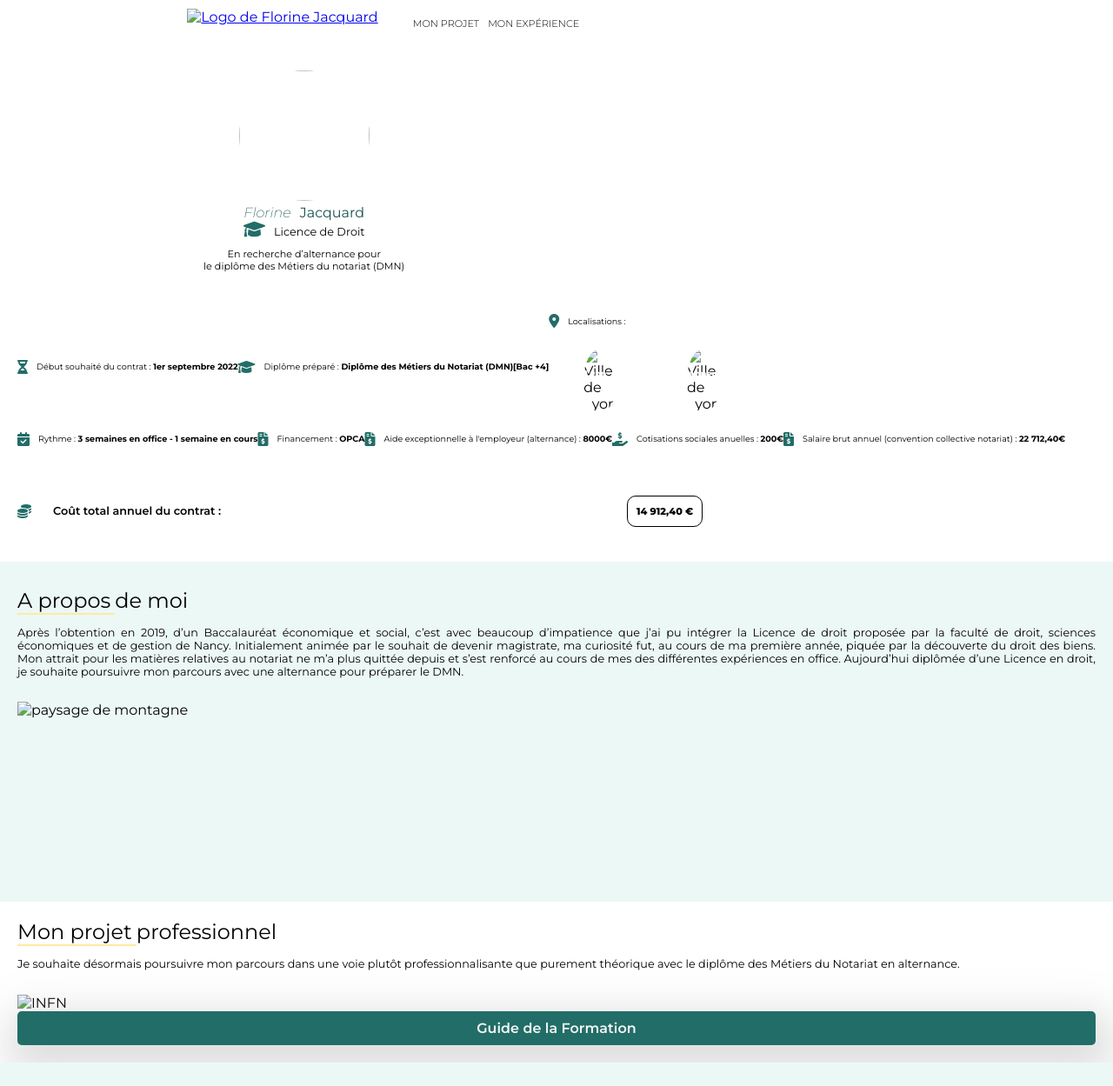
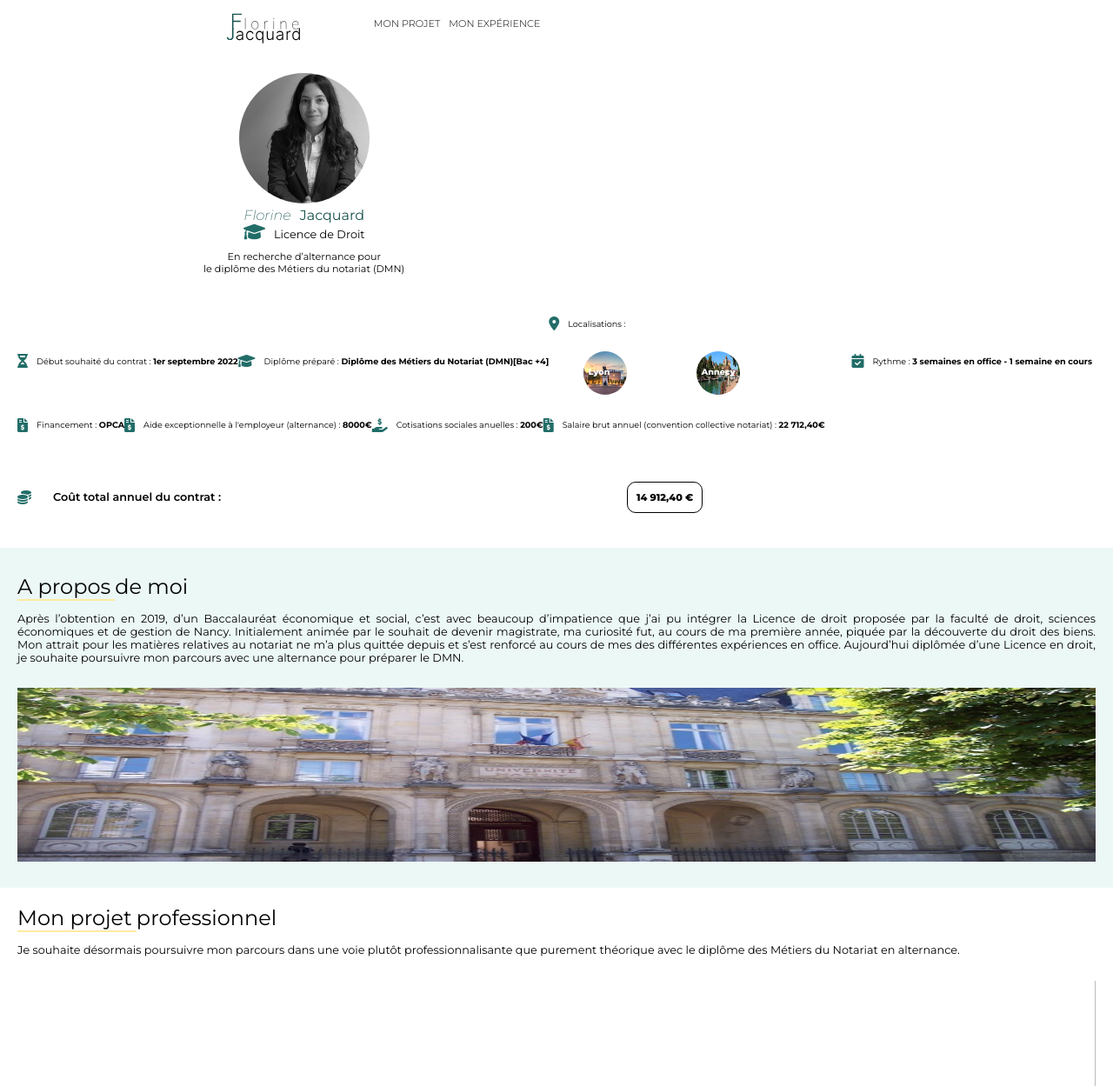
Before and after one commit to FlorineJacquard/alternance-DMN, a website: page index.html in a window 1280 px wide. Shown: the top 1249 px of the page at 87% size. Drawn offline with Linux system fonts and the light colour scheme; the site is published under a folder, as on GitHub Pages, so addresses that start at the root find nothing.

Commit message:
path images

```diff
--- a/index.html
+++ b/index.html
@@ -14,7 +14,7 @@
 </head>
 <body>
     <header>
-        <a href="#"><img src="/assets/images/logo-florine-jacquard.svg" alt="Logo de Florine Jacquard"></a>
+        <a href="#"><img src="assets/images/logo-florine-jacquard.svg" alt="Logo de Florine Jacquard"></a>
         <nav>
             <ul>
                 <li><a href="#about">Mon projet</a></li>
@@ -25,7 +25,7 @@
     <main>
         <section id="presentation">
             <div>
-                <img src="/assets/images/flo.jpg" alt="">
+                <img src="assets/images/flo.jpg" alt="">
             </div>
             <h1><span class="first-name">Florine</span>Jacquard</h1>
             <p class="licence"><i class="fa-solid fa-graduation-cap"></i>Licence de Droit</p>
@@ -50,13 +50,13 @@
                 <div>
                     <article class="city">
                         <figure>
-                            <img src="/assets/images/lyon.jpg" alt="Ville de Lyon">
+                            <img src="assets/images/lyon.jpg" alt="Ville de Lyon">
                         </figure>
                         <h4>Lyon</h4>
                     </article>
                     <article class="city">
                         <figure>
-                            <img src="/assets/images/annecy.jpg" alt="Ville de Lyon">
+                            <img src="assets/images/annecy.jpg" alt="Ville de Lyon">
                         </figure>
                         <h4>Annecy</h4>
                     </article>
@@ -102,7 +102,7 @@
                 souhaite poursuivre mon parcours avec une alternance pour préparer le
                 DMN.</p>
             <div class="image-part-container">
-                <img src="/assets/images/nancy-fac.jpg" alt="paysage de montagne">
+                <img src="assets/images/nancy-fac.jpg" alt="paysage de montagne">
             </div>
 
         </section>
@@ -113,7 +113,7 @@
                 Je souhaite désormais poursuivre mon parcours dans une voie plutôt
             professionnalisante que purement théorique avec le diplôme des Métiers
             du Notariat en alternance.</p>
-            <div><img src="/assets/images/infn.png" alt="INFN"></div>
+            <div><img src="assets/images/infn.png" alt="INFN"></div>
             <a class="button" target="_blank" href="https://www.infn.fr/formations/diplome-metiers-notariat/">Guide de la  Formation</a>
 
         </section>
@@ -173,7 +173,7 @@
     </main>
     <footer>
         <div>
-            <img src="/assets/images/logo-florine-jacquard.svg" alt="">
+            <img src="assets/images/logo-florine-jacquard.svg" alt="">
                 <ul>
                     <h4>Me contacter :</h4>
                     <li>06 50 84 70 39</li>
```
